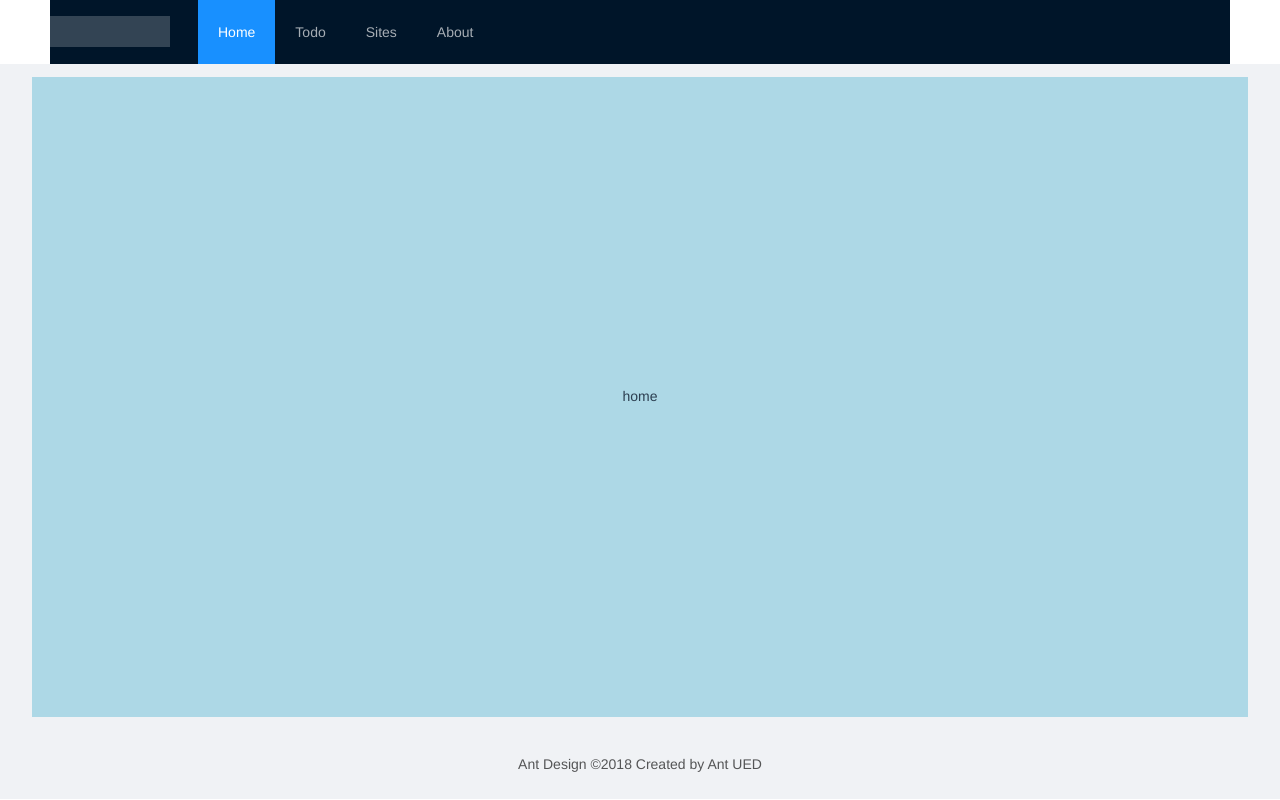
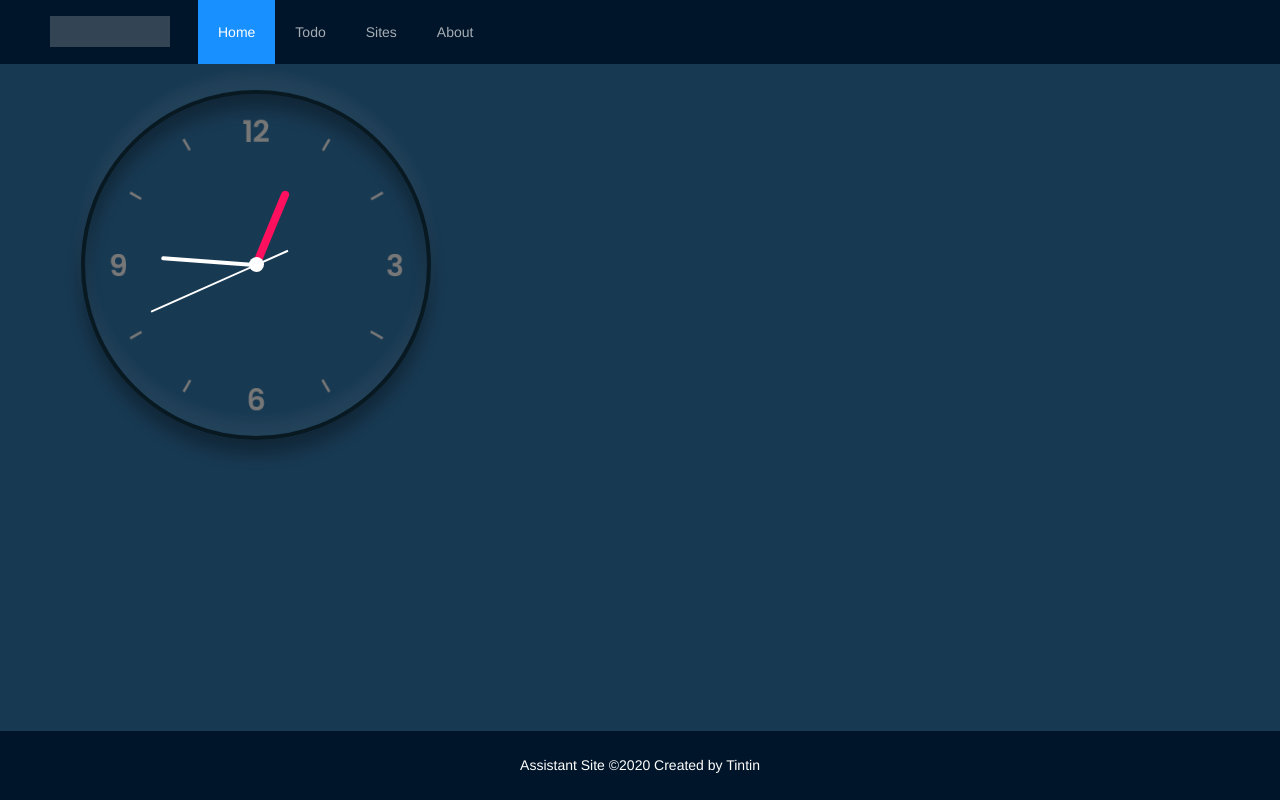
Before and after one commit to tintinng/Assistant, a Vue app: page /#/ in a window 1280 px wide. Built offline with nearby package versions, Linux system fonts and the light colour scheme.

Commit message:
【home】加入时钟

```diff
--- /dev/null
+++ b/src/views/home/clock/clock.vue
@@ -0,0 +1,143 @@
+<!--  -->
+<template>
+  <div class="clock">
+    <div class="hour">
+      <div class="hr" id="hr" ref="hr"></div>
+    </div>
+    <div class="min">
+      <div class="mn" id="mn" ref="mn"></div>
+    </div>
+    <div class="sec">
+      <div class="sc" id="sc" ref="sc"></div>
+    </div>
+  </div>
+</template>
+
+<script>
+export default {
+  data () {
+    return {
+      clockTimer: null
+    }
+  },
+  created () {
+    this.initClock()
+  },
+  methods: {
+    initClock () {
+      const deg = 6
+      // 定时器
+      this.clockTimer = setInterval(() => {
+        // 获取实时的时分秒
+        const day = new Date()
+        const hh = day.getHours() * 30
+        const mm = day.getMinutes() * deg
+        const ss = day.getSeconds() * deg
+
+        // 计算时针、分针和秒针的度数（以0点为起始，Z轴为轴）
+        this.$refs.hr.style.transform = `rotateZ(${hh + (mm / 12)}deg)`
+        this.$refs.mn.style.transform = `rotateZ(${mm + (ss / 60)}deg)`
+        this.$refs.sc.style.transform = `rotateZ(${ss}deg)`
+      })
+    }
+  },
+  beforeDestroy () {
+    clearInterval(this.clockTimer)
+  }
+}
+</script>
+
+<style scoped>
+* {
+  margin: 0;
+  padding: 0;
+  box-sizing: border-box;
+}
+body {
+  display: flex;
+  justify-content: center;
+  align-items: center;
+  min-height: 100vh;
+  background: #091921;
+}
+
+.clock {
+  width: 350px;
+  height: 350px;
+  display: flex;
+  justify-content: center;
+  align-items: center;
+  background: url("../../../assets/home/clock.png");
+  background-size: cover;
+  border: 4px solid #091921;
+  border-radius: 50%;
+  box-shadow: 0 -15px 15px rgba(255, 255, 255, 0.05),
+    inset 0 -15px 15px rgba(255, 255, 255, 0.05), 0 15px 15px rgba(0, 0, 0, 0.3),
+    inset 0 15px 15px rgba(0, 0, 0, 0.3);
+}
+.clock::before {
+  content: "";
+  position: absolute;
+  width: 15px;
+  height: 15px;
+  background: #ffffff;
+  border-radius: 50%;
+  z-index: 10000;
+}
+.clock .hour,
+.clock .min,
+.clock .sec {
+  position: absolute;
+}
+.clock .hour,
+.hr {
+  width: 160px;
+  height: 160px;
+}
+.clock .min,
+.mn {
+  width: 190px;
+  height: 190px;
+}
+.clock .sec,
+.sc {
+  width: 230px;
+  height: 230px;
+}
+.hr,
+.mn,
+.sc {
+  display: flex;
+  justify-content: center;
+  /* align-items: center; */
+  position: absolute;
+  border-radius: 50%;
+}
+.hr::before {
+  content: "";
+  position: absolute;
+  width: 8px;
+  height: 80px;
+  background: #ff105e;
+  z-index: 10;
+  border-radius: 6px 6px 0 0;
+}
+.mn::before {
+  content: "";
+  position: absolute;
+  width: 4px;
+  height: 90px;
+  background: #ffffff;
+  z-index: 11;
+  border-radius: 6px 6px 0 0;
+}
+.sc::before {
+  content: "";
+  position: absolute;
+  width: 2px;
+  height: 150px;
+  background: #ffffff;
+  z-index: 12;
+  border-radius: 6px 6px 0 0;
+}
+</style>
--- a/src/views/home/homeIndex.vue
+++ b/src/views/home/homeIndex.vue
@@ -1,14 +1,57 @@
 <!--  -->
 <template>
-  <div>home</div>
+  <div id="layout-home">
+    <a-layout style="background: #183952;">
+      <a-layout-sider width='40vw'>
+        <clock></clock>
+      </a-layout-sider>
+      <!-- <a-layout class="home-main">
+        <a-layout-header>Header</a-layout-header>
+        <a-layout-content></a-layout-content>
+        <a-layout-footer>Footer</a-layout-footer>
+      </a-layout> -->
+    </a-layout>
+  </div>
 </template>
 
 <script>
+import Clock from './clock/clock'
 export default {
+  components: {
+    Clock
+  }
 }
 
 </script>
 
 <style scoped>
-
+.layout-home{
+  text-align: center;
+}
+#layout-home .ant-layout-header,
+#layout-home .ant-layout-footer {
+  background: #7dbcea;
+  color: #fff;
+}
+#layout-home .ant-layout-footer {
+  background:  #7dbcea;
+}
+#layout-home .ant-layout-sider {
+  background:  #183952;
+  color: #fff;
+  height: 100%;
+  display: flex;
+  justify-content: center;
+  align-items: center;
+  padding: 2% 0;
+}
+#layout-home .home-main {
+  width: 60vw;
+  /* border-radius: 5%; */
+  /* margin: 1%; */
+}
+#layout-home .ant-layout-content {
+  background: rgba(16, 142, 233, 1);
+  color: #fff;
+}
 </style>
--- a/src/views/index.vue
+++ b/src/views/index.vue
@@ -1,5 +1,5 @@
 <template>
-  <a-layout id="components-layout-demo-top-side">
+  <a-layout id="layout-main">
     <!-- 头部导航 -->
     <a-layout-header class="header">
       <div class="logo" />
@@ -28,14 +28,19 @@
       <router-view></router-view>
     </a-layout-content>
     <!-- 底部区域 -->
-    <a-layout-footer class="footer">
-      Ant Design ©2018 Created by Ant UED
+    <a-layout-footer style="background: #001529;color: #ffffff;">
+      Assistant Site ©2020 Created by Tintin
     </a-layout-footer>
   </a-layout>
 </template>
 
 <style>
-#components-layout-demo-top-side .logo {
+#layout-main{
+  background: #183952;
+  height: 100vh;
+  width: 100vw;
+}
+#layout-main .logo {
   width: 120px;
   height: 31px;
   background: rgba(255, 255, 255, 0.2);
@@ -44,18 +49,13 @@
 }
 
 .header {
-  background: #ffffff;
   text-align: left;
 }
 
 .main-content {
-  display: flex;
-  justify-content: center;
-  align-items: center;
-  height: 80vh;
-  width: 95vw;
-  margin: 1% auto;
-  background: lightblue;
+  height: 100%;
+  width: 100%;
+  margin: 0 auto;
 }
 
 .footer {
```
Also changed, not shown: src/assets/home/clock.png (added).
